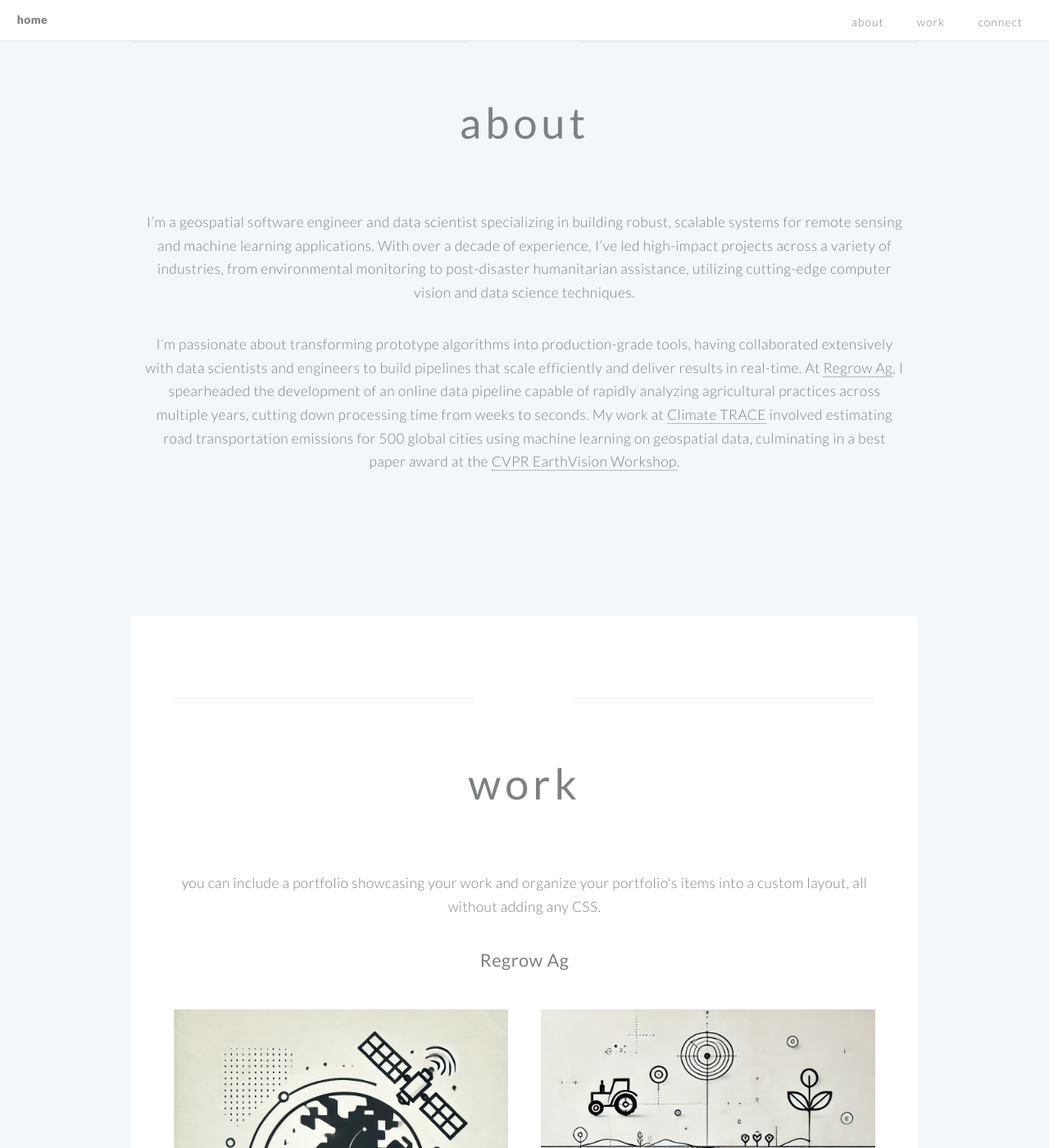
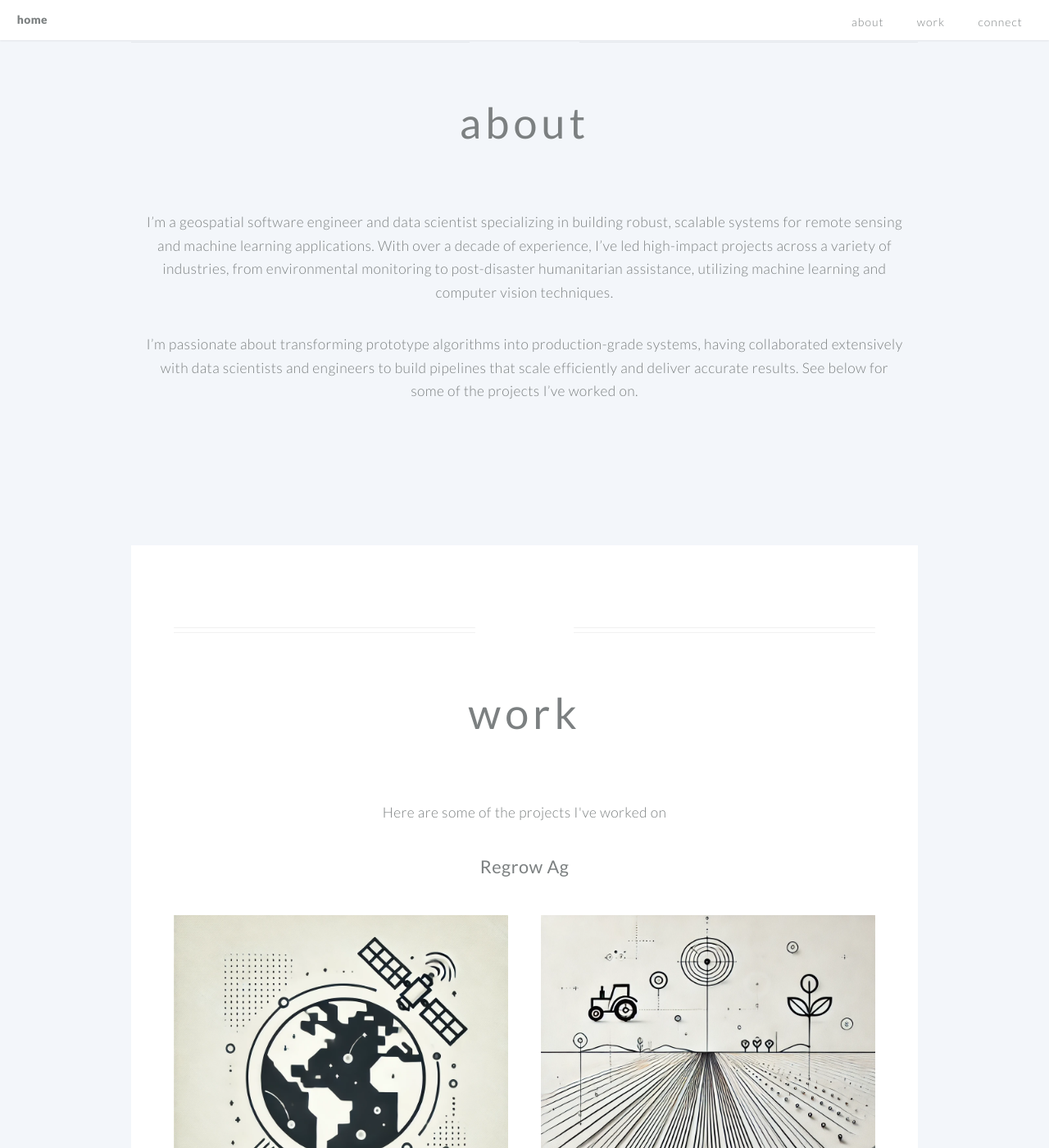
Before and after one commit to derekrollend/derekrollend.github.io, a Jekyll site: the page built from index.md, in a window 1280 px wide and 1400 px high, scrolled down 612 px. Shown: the whole window at 82% size. Built offline with Jekyll 4.4.1, drawn with Linux system fonts in a browser that asks for light colours; some of the changed text lies outside the part shown.

Commit message:
Small text updates

```diff
--- a/_config.yml
+++ b/_config.yml
@@ -5,7 +5,7 @@
 author: Derek Rollend
 description: >
   A website for Derek Rollend
-baseurl: ""
+baseurl: "derekrollend.github.io"
 
 plugins:
   - jekyll-feed
--- a/_includes/example.html
+++ b/_includes/example.html
@@ -1,3 +1,3 @@
 <h1><a href="#">Fabulous Content</a></h1>
 <h2>An Example Portfolio Item<h2>
-<p>Lorem ipsum dolor sit amet, consectetur adipiscing elit, sed do eiusmod tempor incididunt ut labore et dolore magna aliqua. Justo eget magna fermentum iaculis eu non diam phasellus. Interdum velit euismod in pellentesque massa placerat duis...</p>
+<p>Here is the body of the portfolio item.</p>
--- a/_includes/regrow_1.html
+++ b/_includes/regrow_1.html
@@ -1,3 +1,3 @@
-<h1><a href="#">Transforming Remote-Sensing Prototypes to Production Pipelines</a></h1>
-<h2>Streamlined Data Generation for Large-Scale Raster Products</h2>
+<h1><a href="#">Prototypes to Production</a></h1>
+<!-- <h2>Streamlined Data Generation for Large-Scale Raster Products</h2> -->
 <p>I led the transition of prototype remote-sensing algorithms into production-ready data pipelines, reducing data generation time from weeks to days. By integrating CI/CD processes and optimizing cloud deployment using Google Earth Engine, Docker, and Kubernetes, I significantly improved efficiency and consistency for large-scale raster data products derived from Sentinel-2 and LandSat imagery.</p>
--- a/_includes/regrow_2.html
+++ b/_includes/regrow_2.html
@@ -1,3 +1,3 @@
-<h1><a href="#">Online Agricultural History Pipeline</a></h1>
-<h2>Rapid Agricultural Practice Insights for Sustainability</h2>
+<h1><a href="#">Efficient Field-Level Agricultural History</a></h1>
+<!-- <h2>Rapid Agricultural Practice Insights for </h2> -->
 <p>I spearheaded the design and implementation of an online pipeline that rapidly derives multiple years of agricultural practice history for a given field. This solution significantly reduced compute costs versus the previous offline approach and allowed for more flexible updates to the underlying models, revolutionizing how agricultural data is processed and analyzed.</p>
--- a/index.md
+++ b/index.md
@@ -28,7 +28,7 @@
 # By declaring these variables, you can include a portfolio showcasing your work and organize your portfolio's items into a custom layout, all without adding any CSS. In addition, you must 1) create an HTML file in the_includes folder for each project with the text you'd like to display, and 2) create a YAML file in the _data folder describing the order in which each project should be shown and categorized. See `/includes/example.html` and `/_data/work.yml` for examples.
 
 portfolio: work # the heading for your portfolio and title of your YAML file
-portfolio_description: you can include a portfolio showcasing your work and organize your portfolio's items into a custom layout, all without adding any CSS. # a description to be desplayed below the heading and above the content
+portfolio_description: Here are some of the projects I've worked on # a description to be desplayed below the heading and above the content
 
 # optional CTA section --------------------------------------------------
 
@@ -41,9 +41,11 @@
 ---
 [//]: # (write a bit about yourself here)
 
-I’m a geospatial software engineer and data scientist specializing in building robust, scalable systems for remote sensing and machine learning applications. With over a decade of experience, I’ve led high-impact projects across a variety of industries, from environmental monitoring to post-disaster humanitarian assistance, utilizing cutting-edge computer vision and data science techniques.
+I’m a geospatial software engineer and data scientist specializing in building robust, scalable systems for remote sensing and machine learning applications. With over a decade of experience, I’ve led high-impact projects across a variety of industries, from environmental monitoring to post-disaster humanitarian assistance, utilizing machine learning and computer vision techniques.
 
-I’m passionate about transforming prototype algorithms into production-grade tools, having collaborated extensively with data scientists and engineers to build pipelines that scale efficiently and deliver results in real-time. At [Regrow Ag](https://www.regrow.ag), I spearheaded the development of an online data pipeline capable of rapidly analyzing agricultural practices across multiple years, cutting down processing time from weeks to seconds. My work at [Climate TRACE](https://www.climatetrace.org) involved estimating road transportation emissions for 500 global cities using machine learning on geospatial data, culminating in a best paper award at the [CVPR EarthVision Workshop](https://openaccess.thecvf.com/content/CVPR2021W/EarthVision/papers/Mukherjee_Towards_Indirect_Top-Down_Road_Transport_Emissions_Estimation_CVPRW_2021_paper.pdf).
+I’m passionate about transforming prototype algorithms into production-grade systems, having collaborated extensively with data scientists and engineers to build pipelines that scale efficiently and deliver accurate results. See below for some of the projects I've worked on.
+
+<!-- At [Regrow Ag](https://www.regrow.ag), I spearheaded the development of an online data pipeline capable of rapidly analyzing agricultural practices across multiple years, cutting down processing time from weeks to seconds. My work on [Climate TRACE](https://www.climatetrace.org) involved estimating road transportation emissions for 500 global cities using machine learning on geospatial data, culminating in a best paper award at the [CVPR EarthVision Workshop](https://openaccess.thecvf.com/content/CVPR2021W/EarthVision/papers/Mukherjee_Towards_Indirect_Top-Down_Road_Transport_Emissions_Estimation_CVPRW_2021_paper.pdf). -->
 
 <!-- # Featured Projects
 
```
